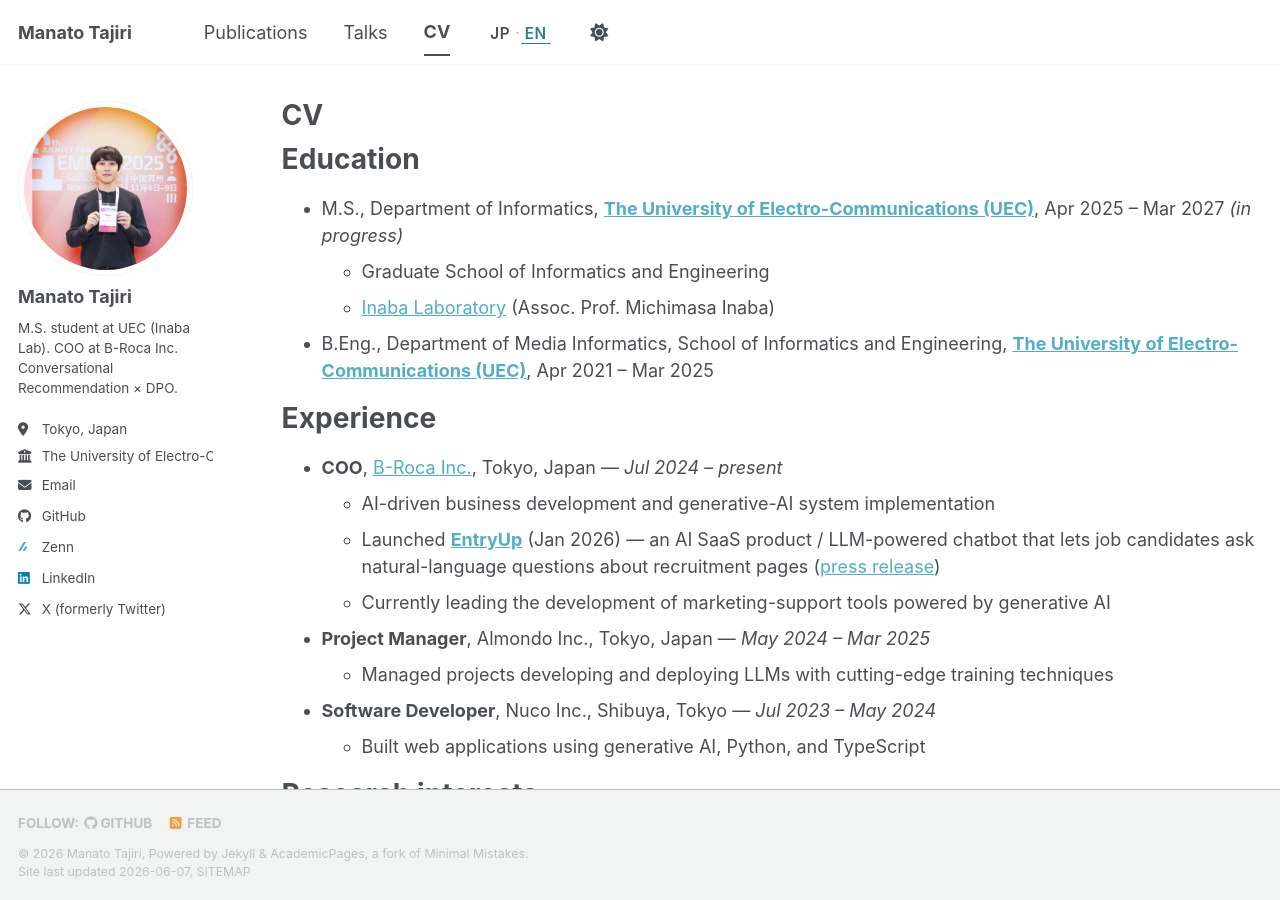
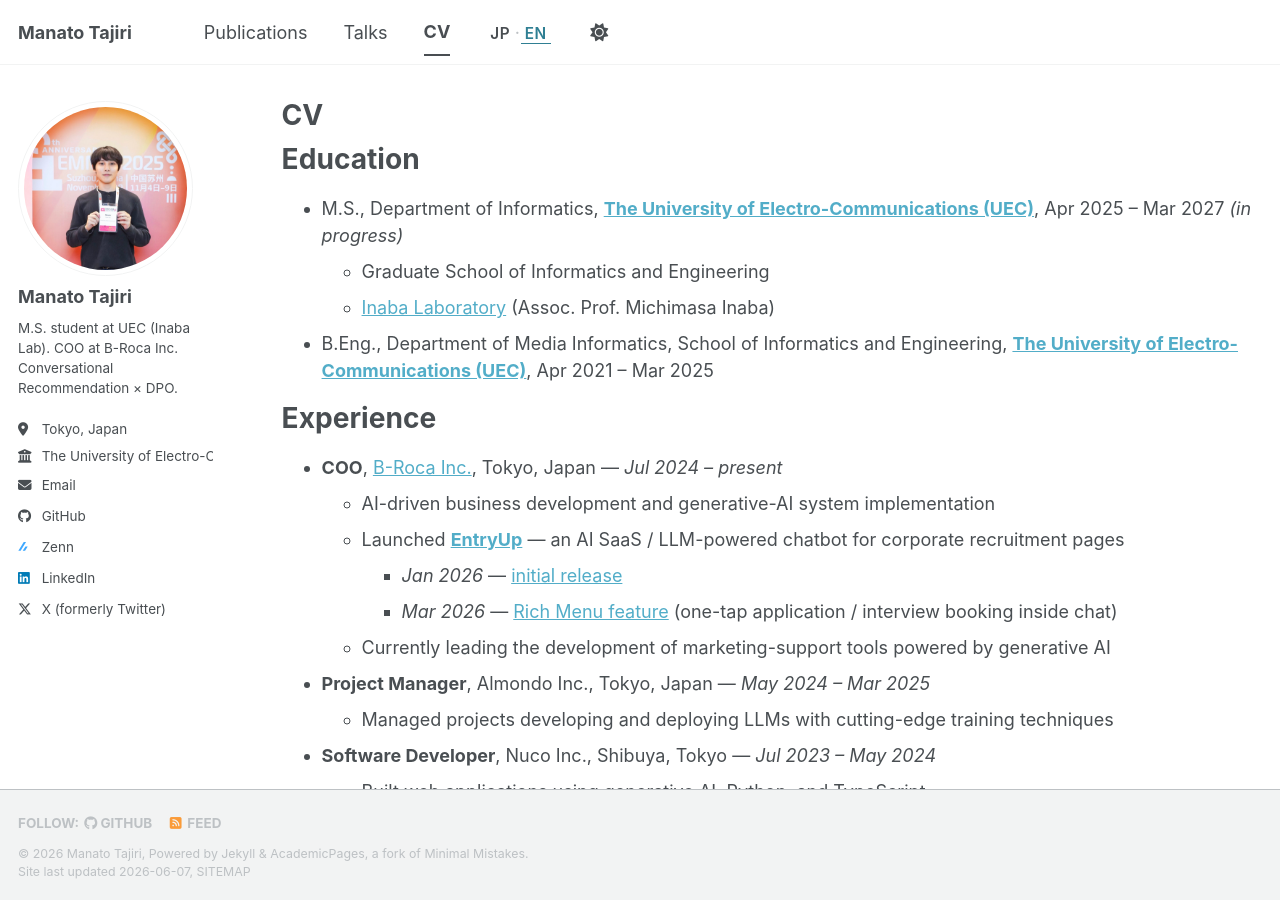
Before and after one commit to manato-tajiri/manato-tajiri.github.io, a Jekyll site: the page built from _pages/cv.md, in a window 1280 px wide and 900 px high. Built offline with Jekyll 4.4.1, drawn with Linux system fonts in a browser that asks for light colours; a script bundle is joined from its source files by our own code; library files that are not in the unit come from our copies.

Commit message:
Add EntryUp Rich Menu (Mar 2026) release alongside initial launch

```diff
--- a/_pages/cv.md
+++ b/_pages/cv.md
@@ -20,7 +20,9 @@ Experience
 ======
 * **COO**, [B-Roca Inc.](https://broca.co.jp/), Tokyo, Japan — *Jul 2024 – present*
   * AI-driven business development and generative-AI system implementation
-  * Launched [**EntryUp**](https://entryup.jp/) (Jan 2026) — an AI SaaS product / LLM-powered chatbot that lets job candidates ask natural-language questions about recruitment pages ([press release](https://prtimes.jp/main/html/rd/p/000000001.000172359.html))
+  * Launched [**EntryUp**](https://entryup.jp/) — an AI SaaS / LLM-powered chatbot for corporate recruitment pages
+    * *Jan 2026* — [initial release](https://prtimes.jp/main/html/rd/p/000000001.000172359.html)
+    * *Mar 2026* — [Rich Menu feature](https://prtimes.jp/main/html/rd/p/000000003.000172359.html) (one-tap application / interview booking inside chat)
   * Currently leading the development of marketing-support tools powered by generative AI
 * **Project Manager**, Almondo Inc., Tokyo, Japan — *May 2024 – Mar 2025*
   * Managed projects developing and deploying LLMs with cutting-edge training techniques
```
Also changed, not shown: _pages/about.md (+2 -2 lines).
